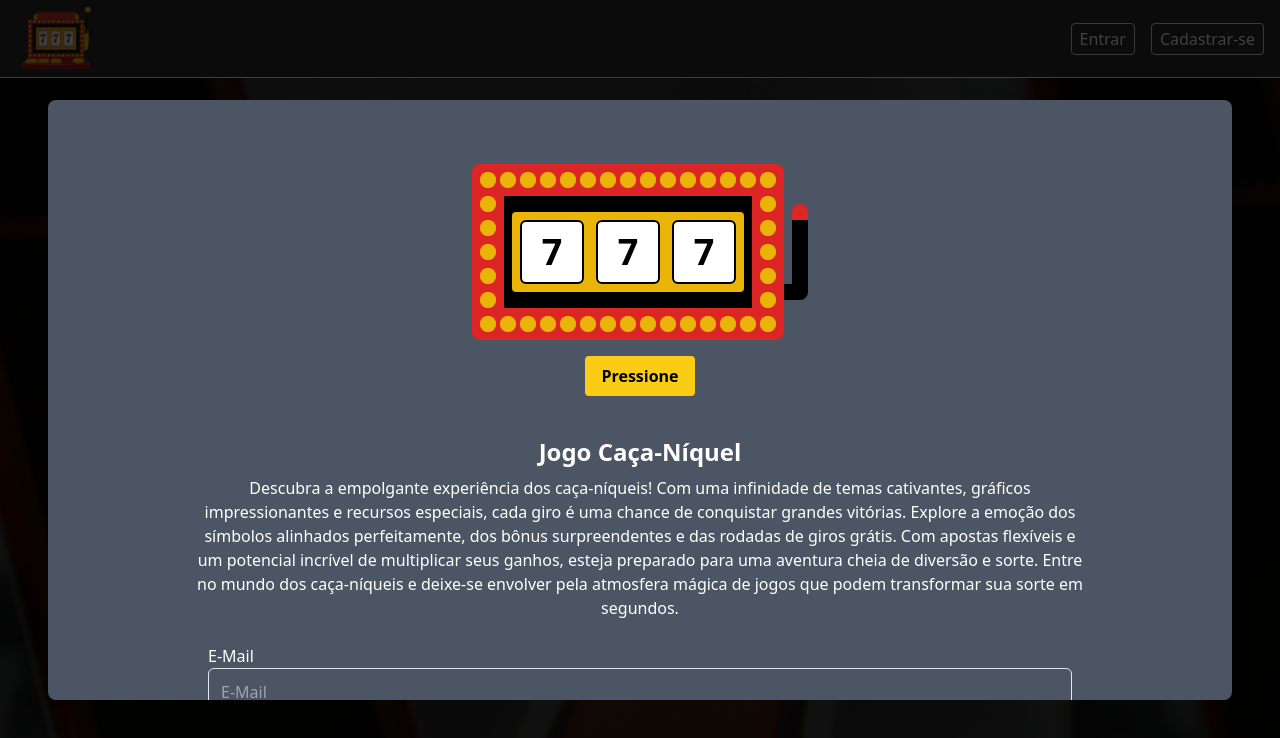
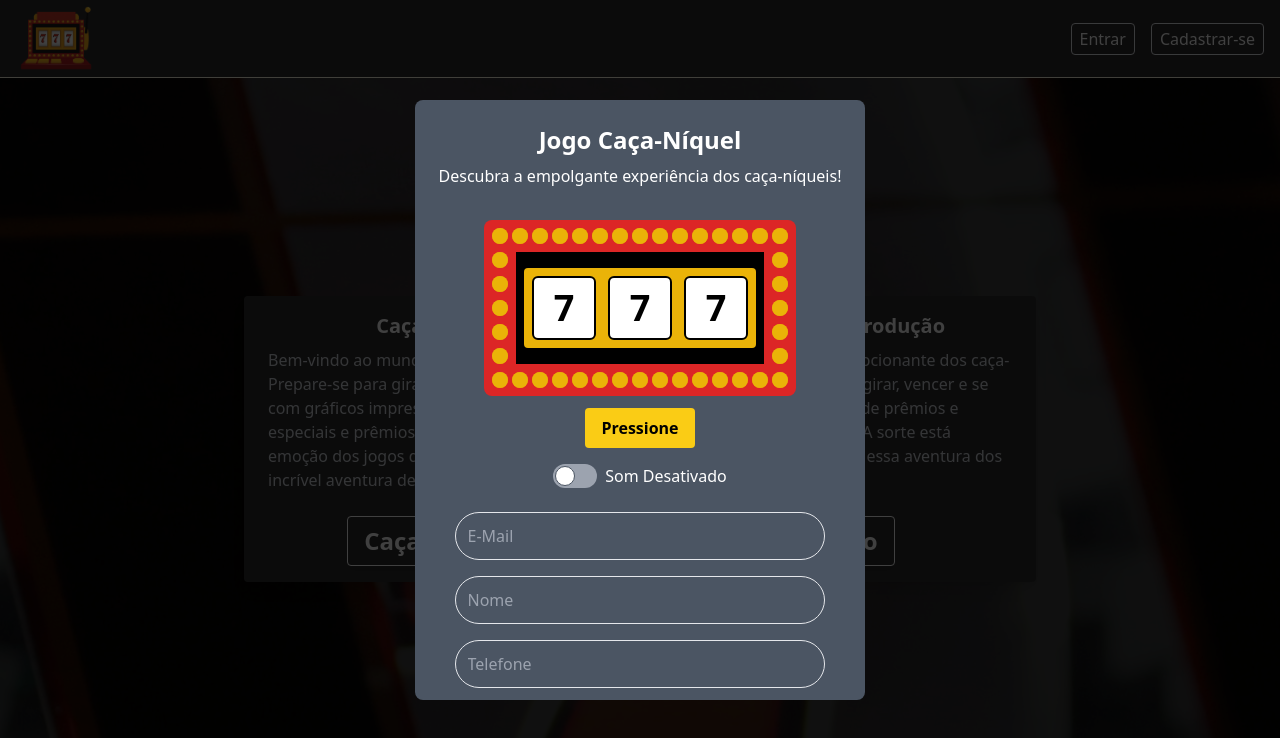
Before and after one commit to AlehandroSV/caca-niquel, a Vue app: page / in a window 1280 px wide. Both pictures are taken after a click on the button "Caça-Níquel". Shown: the top 738 px of the page. Built offline with nearby package versions, Linux system fonts and the light colour scheme; some icons are missing.

Commit message:
feat: Ajuste de tamanhos e nova funcionalidade de som implementada

```diff
--- a/src/components/Form.vue
+++ b/src/components/Form.vue
@@ -3,9 +3,8 @@
     <div v-for="field in formProps" :key="field.id" class="mx-4 flex flex-col">
       <template v-if="field.generos">
         <div class="my-2 flex flex-col">
-          <label :for="field.id" class="text-left">{{ field.name }}</label>
           <div
-            class="flex border border-black bg-white dark:border-white items-center gap-3 py-3 px-3 w-full rounded-md focus-within:border-primary focus-within:ring-1 ring-secondary"
+            class="flex border border-black bg-white dark:border-white items-center gap-3 py-3 px-3 w-full rounded-full focus-within:border-primary focus-within:ring-1 ring-secondary"
           >
             <select
               :id="field.id"
@@ -26,9 +25,8 @@
       </template>
       <template v-else-if="!field.salvarDados">
         <div class="my-2 flex flex-col">
-          <label :for="field.id" class="text-left">{{ field.name }}</label>
           <div
-            class="flex border border-black dark:border-white items-center gap-3 py-3 px-3 w-full rounded-md focus-within:border-primary focus-within:ring-1 ring-secondary"
+            class="flex border border-black dark:border-white items-center gap-3 py-3 px-3 w-full rounded-full focus-within:border-primary focus-within:ring-1 ring-secondary"
             v-if="field.type !== 'submit' && !field.salvarDados"
           >
             <input
@@ -49,9 +47,11 @@
             id="saveData"
             type="checkbox"
             v-model="saveData"
-            class="w-4 h-4 text-blue-600 bg-gray-100 border-gray-300 rounded focus:ring-blue-500 dark:focus:ring-blue-600 dark:ring-offset-gray-700 dark:focus:ring-offset-gray-700 focus:ring-2 dark:bg-gray-600 dark:border-gray-500"
+            class="w-4 h-4 text-white bg-transparent focus:ring-blue-500 focus:ring-2"
           />
-          <label for="saveData" class="cursor-pointer">Salvar dados</label>
+          <label for="saveData" class="cursor-pointer select-none"
+            >Salvar dados</label
+          >
         </div>
       </template>
     </div>
@@ -59,7 +59,7 @@
     <div class="flex w-full items-center justify-center">
       <button
         type="submit"
-        class="transition-all text-black-900 bg-yellow-400 py-2 px-4 rounded mt-4 disabled:opacity-50 duration-700 font-semibold"
+        class="transition-all text-black-900 w-full bg-yellow-400 py-2 px-4 mx-4 rounded-full mt-4 disabled:opacity-50 duration-700 font-semibold"
       >
         Enviar
       </button>
--- a/src/components/Game.vue
+++ b/src/components/Game.vue
@@ -1,5 +1,5 @@
 <template>
-  <div class="flex flex-col justify-center items-center my-8 select-none">
+  <div class="flex flex-col justify-center items-center mt-8 select-none">
     <div class="flex items-center">
       <div>
         <div class="bg-red-600 p-2 flex gap-1 rounded-t-lg">
@@ -38,29 +38,36 @@
           <Bolinha :isSpinning="isSpinning" v-for="index in 15" :key="index" />
         </div>
       </div>
-
-      <div class="flex items-end">
-        <div class="bg-black-900 h-4 w-2"></div>
-        <button @click="spin" :disabled="isSpinning">
-          <div class="w-4 h-4 bg-red-600 rounded-t-lg" />
-          <div
-            class="bg-black-900 h-20 w-4 rounded-ee-lg"
-            :class="{ 'animate-lever': isSpinning }"
-          ></div>
-        </button>
-      </div>
     </div>
 
     <button
       @click="spin"
       :disabled="isSpinning"
-      class="transition-all text-black-900 bg-yellow-400 py-2 px-4 rounded mt-4 disabled:opacity-50 duration-700 font-semibold"
+      class="transition-all text-black-900 bg-yellow-400 py-2 px-4 rounded mt-3 disabled:opacity-50 duration-700 font-semibold"
     >
       Pressione
     </button>
+
+    <div class="flex gap-2 mt-4">
+      <label class="relative inline-flex items-center cursor-pointer">
+        <input
+          type="checkbox"
+          value=""
+          class="sr-only peer"
+          id="som"
+          @change="toggleSom"
+        />
+        <div
+          class="w-11 h-6 bg-gray-400 rounded-full peer peer-checked:after:translate-x-full fter:content-[''] after:absolute after:top-0.5 after:left-[2px] after:bg-white after:border-gray-600 after:border after:rounded-full after:h-5 after:w-5 after:transition-all dark:border-gray-600 peer-checked:bg-blue-500"
+        ></div>
+      </label>
+      <label for="som" class="cursor-pointer"
+        >Som {{ isSomAtivo ? "Ativado" : "Desativado" }}</label
+      >
+    </div>
   </div>
 
-  <audio ref="audioElement" src="/spin.mp3" volume="0.2" />
+  <audio ref="audioElement" src="/spin.mp3" :volume="volume" />
 </template>
 
 <script>
@@ -78,6 +85,8 @@ export default {
       spinCount: 0,
       maxSpinCount: 100,
       isSpinning: false,
+      isSomAtivo: false,
+      volume: 0,
     };
   },
   methods: {
@@ -109,6 +118,15 @@ export default {
         }
       }, 50);
     },
+    toggleSom() {
+      this.isSomAtivo = !this.isSomAtivo;
+
+      if (this.isSomAtivo) {
+        this.volume = 0.1;
+      } else {
+        this.volume = 0;
+      }
+    },
   },
   emits: ["win"],
 };
--- a/src/json/db.json
+++ b/src/json/db.json
@@ -2,7 +2,7 @@
   {
     "game": {
       "title": "Jogo Caça-Níquel",
-      "subtitle": "Descubra a empolgante experiência dos caça-níqueis! Com uma infinidade de temas cativantes, gráficos impressionantes e recursos especiais, cada giro é uma chance de conquistar grandes vitórias. Explore a emoção dos símbolos alinhados perfeitamente, dos bônus surpreendentes e das rodadas de giros grátis. Com apostas flexíveis e um potencial incrível de multiplicar seus ganhos, esteja preparado para uma aventura cheia de diversão e sorte. Entre no mundo dos caça-níqueis e deixe-se envolver pela atmosfera mágica de jogos que podem transformar sua sorte em segundos.",
+      "subtitle": "Descubra a empolgante experiência dos caça-níqueis!",
       "formulario": [
         {
           "id": "1",
@@ -48,7 +48,7 @@
     },
     "video": {
       "title": "Video de Introdução",
-      "subtitle": "Bem-vindo à emocionante jornada dos caça-níqueis, onde a sorte está ao seu lado e a adrenalina está no ar. Prepare-se para girar os rolos e descobrir um universo repleto de prêmios e diversão sem limites. Entre no ritmo das máquinas e deixe-se levar pela empolgação de cada giro. Esteja pronto para uma experiência inesquecível de pura emoção e grandes vitórias. A sorte está lançada. Vamos começar essa aventura dos caça-níqueis!",
+      "subtitle": "Bem-vindo à emocionante jornada dos caça-níqueis, onde a sorte está ao seu lado e a adrenalina está no ar.",
       "link_youtube": "https://www.youtube.com/embed/QrSWODOQ0tY",
       "link": "",
       "formulario": [
--- a/src/views/HomeView.vue
+++ b/src/views/HomeView.vue
@@ -43,14 +43,14 @@
     <Popup :is-open="gameOpen" :on-close="toggleGameOpen">
       <template #children>
         <div class="flex justify-center flex-wrap m-2 items-center">
-          <div class="m-2">
-            <Game @win="toggleWin" />
-          </div>
           <div class="mb-4 text-center">
             <h1 class="font-semibold text-2xl mb-2">{{ data.game.title }}</h1>
             <p class="max-w-4xl">
               {{ data.game.subtitle }}
             </p>
+            <div class="m-2">
+              <Game @win="toggleWin" />
+            </div>
             <div>
               <Form :props="data.game.formulario" class="mt-4" />
             </div>
@@ -85,7 +85,7 @@
           </div>
         </div>
 
-        <Form :props="data.video.formulario" />
+        <Form :props="data.video.formulario" class="mt-6" />
       </template>
     </Popup>
   </div>
```
